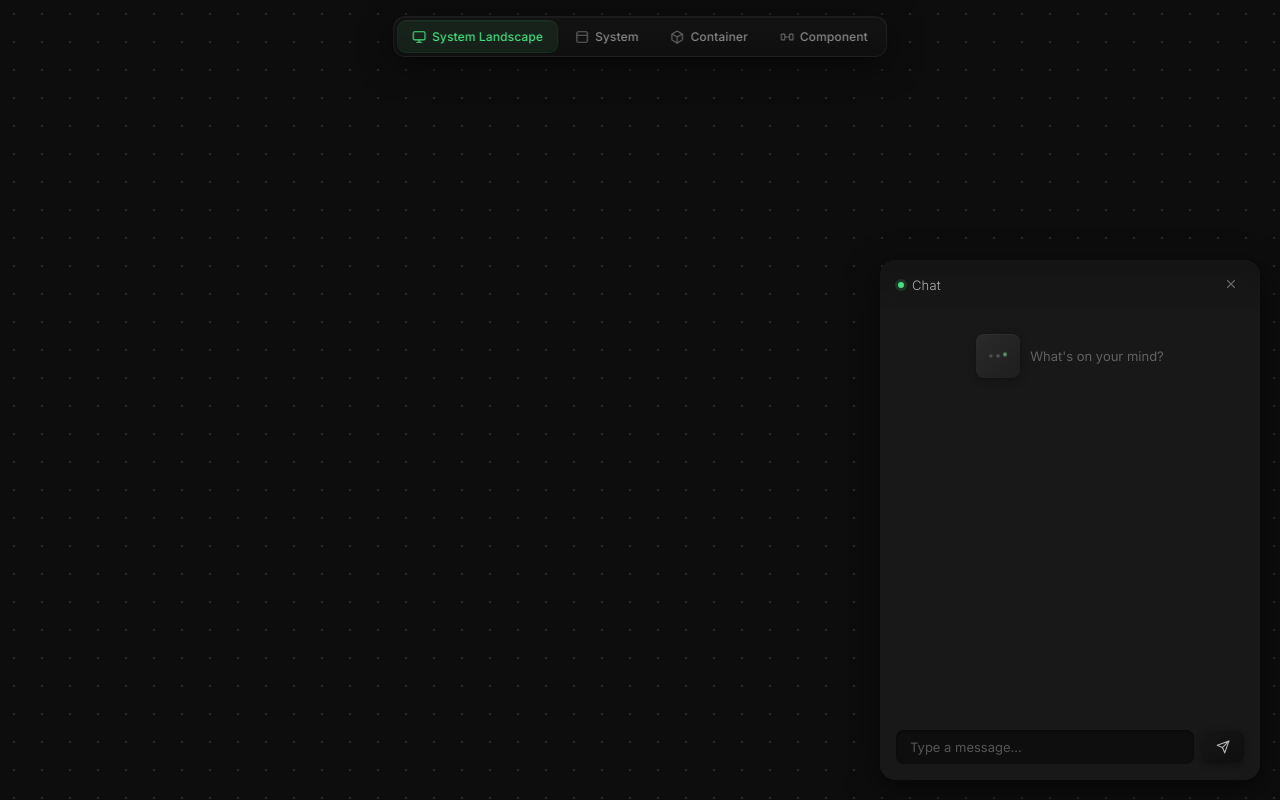
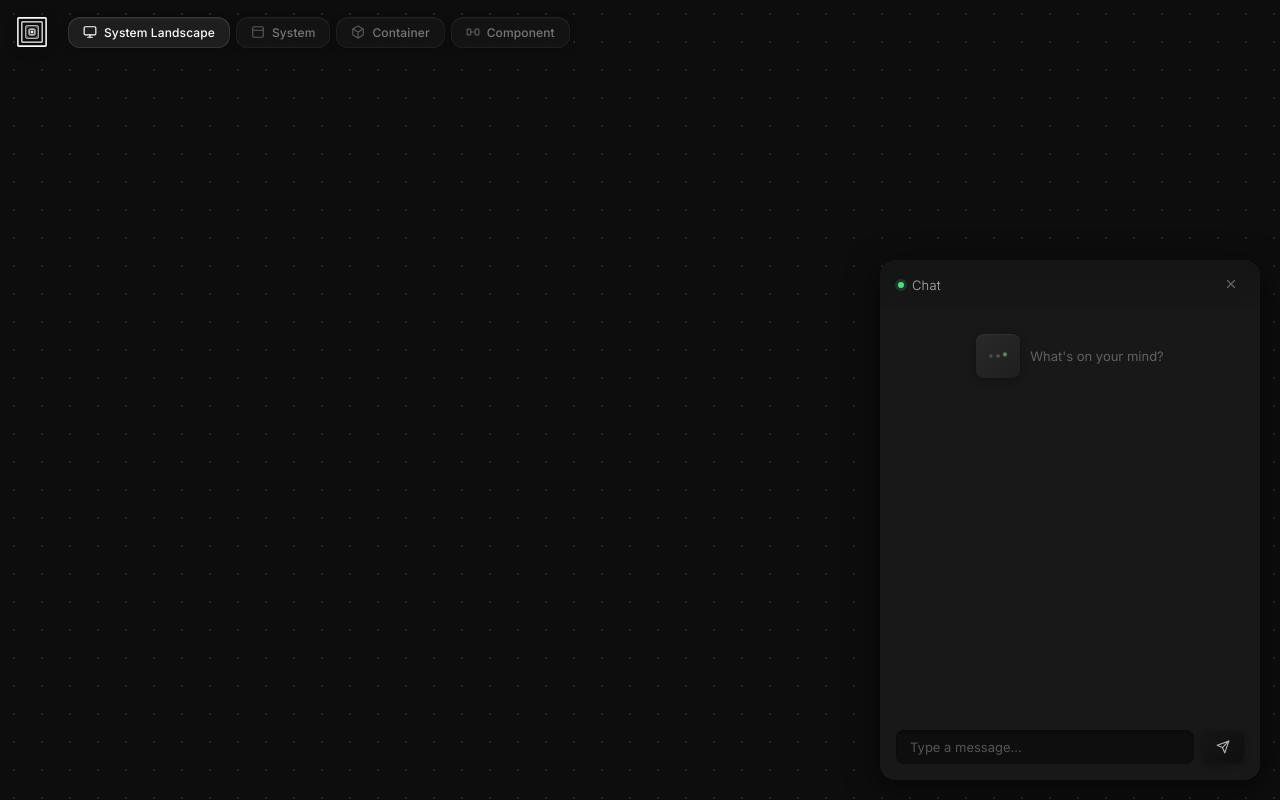
Before and after one commit to chrishayen/robotlegs, a website built with Vite: page frontend/index.html in a window 1280 px wide. Both pictures are taken after a click on the button "System Landscape". Built offline with nearby package versions, Linux system fonts and the light colour scheme.

Commit message:
scroll fix

```diff
--- a/frontend/index.html
+++ b/frontend/index.html
@@ -10,7 +10,9 @@
 </head>
 <body>
 <div id="app">
-    <!-- C4 Level Toggles -->
+    <!-- Top bar: logo + C4 level toggles -->
+    <div id="top-bar" class="top-bar">
+        <img src="src/assets/images/logo.svg" alt="RobotLegs" class="app-logo" />
         <div id="c4-toggles" class="c4-toggles">
             <button class="c4-toggle active" data-level="system-landscape">
                 <svg viewBox="0 0 24 24" width="14" height="14" fill="none" stroke="currentColor" stroke-width="2" stroke-linecap="round" stroke-linejoin="round"><rect x="2" y="3" width="20" height="14" rx="2"/><line x1="8" y1="21" x2="16" y2="21"/><line x1="12" y1="17" x2="12" y2="21"/></svg>
@@ -28,6 +30,7 @@
                 <svg viewBox="0 0 24 24" width="14" height="14" fill="none" stroke="currentColor" stroke-width="2" stroke-linecap="round" stroke-linejoin="round"><rect x="2" y="7" width="6" height="10" rx="1"/><rect x="16" y="7" width="6" height="10" rx="1"/><path d="M8 12h8"/></svg>
                 <span>Component</span>
             </button>
+        </div>
     </div>
 
     <!-- 4 C4 Level Canvases -->
--- a/frontend/src/canvas-node.js
+++ b/frontend/src/canvas-node.js
@@ -96,9 +96,11 @@ export class CanvasNode {
 
 /**
  * Enable dragging on all .canvas-node elements inside a container.
+ * @param {HTMLElement} container - The canvas element
+ * @param {Function} getPanOffset - Callback that returns {x, y} pan offset for this canvas
  * Returns a cleanup function.
  */
-export function enableDragging(container) {
+export function enableDragging(container, getPanOffset) {
     let activeNode = null;
     let offsetX = 0;
     let offsetY = 0;
@@ -108,12 +110,14 @@ export function enableDragging(container) {
         if (!node || e.target.closest('.node-port-dot')) return;
 
         activeNode = node;
-        // Read current logical position (untransformed coord space)
         const currentX = parseFloat(activeNode.style.left) || 0;
         const currentY = parseFloat(activeNode.style.top) || 0;
-        // Cursor offset relative to node's logical origin
-        offsetX = e.clientX - currentX;
-        offsetY = e.clientY - currentY;
+        // Convert mouse position to canvas local coordinates
+        const pan = getPanOffset();
+        const localMouseX = e.clientX - pan.x;
+        const localMouseY = e.clientY - pan.y;
+        offsetX = localMouseX - currentX;
+        offsetY = localMouseY - currentY;
 
         activeNode.classList.add('selected');
         activeNode.style.zIndex = 10;
@@ -122,8 +126,13 @@ export function enableDragging(container) {
 
     function onPointerMove(e) {
         if (!activeNode) return;
-        let newX = e.clientX - offsetX;
-        let newY = e.clientY - offsetY;
+        // Convert mouse position to canvas local coordinates
+        const pan = getPanOffset();
+        const localMouseX = e.clientX - pan.x;
+        const localMouseY = e.clientY - pan.y;
+
+        let newX = localMouseX - offsetX;
+        let newY = localMouseY - offsetY;
 
         activeNode.style.left = `${newX}px`;
         activeNode.style.top = `${newY}px`;
--- a/frontend/src/canvas.css
+++ b/frontend/src/canvas.css
@@ -1,48 +1,59 @@
 /* Canvas node styles */
 
-/* --- C4 Level Toggles --- */
-.c4-toggles {
+/* --- Top Bar (logo + C4 toggles) --- */
+.top-bar {
     position: fixed;
     top: 16px;
-    left: 50%;
-    transform: translateX(-50%);
+    left: 16px;
     display: flex;
-    gap: 4px;
-    background: linear-gradient(180deg, rgba(20, 20, 20, 0.85) 0%, rgba(16, 16, 16, 0.8) 100%);
-    border: 1px solid rgba(255, 255, 255, 0.06);
-    border-radius: 12px;
-    padding: 4px;
+    align-items: center;
+    gap: 20px;
     z-index: 100;
-    backdrop-filter: blur(12px);
-    box-shadow: 0 8px 32px rgba(0, 0, 0, 0.5), inset 0 1px 0 rgba(255, 255, 255, 0.04);
+}
+
+.app-logo {
+    width: 32px;
+    height: 32px;
+    flex-shrink: 0;
+    filter: drop-shadow(0 2px 6px rgba(0,0,0,0.4));
+}
+
+/* --- C4 Level Toggles (individual buttons) --- */
+.c4-toggles {
+    display: flex;
+    gap: 6px;
 }
 
 .c4-toggle {
     display: flex;
     align-items: center;
-    gap: 6px;
-    background: transparent;
-    border: none;
-    border-radius: 8px;
-    padding: 8px 14px;
-    color: #888;
+    gap: 7px;
+    background: rgba(24, 24, 24, 0.7);
+    border: 1px solid rgba(255, 255, 255, 0.05);
+    border-radius: 12px;
+    padding: 7px 14px;
+    color: #777;
     font-size: 12px;
     font-weight: 500;
     font-family: inherit;
-    cursor: pointer;
+    cursor: pointer !important;
     transition: all 0.2s ease;
     letter-spacing: 0.01em;
+    backdrop-filter: blur(8px);
+    box-shadow: 0 2px 8px rgba(0, 0, 0, 0.2), inset 0 1px 0 rgba(255, 255, 255, 0.03);
 }
 
 .c4-toggle:hover {
-    color: #ccc;
-    background: rgba(255, 255, 255, 0.04);
+    color: #bbb;
+    background: rgba(30, 30, 30, 0.85);
+    border-color: rgba(255, 255, 255, 0.08);
 }
 
 .c4-toggle.active {
-    color: #4ade80;
-    background: rgba(74, 222, 128, 0.08);
-    box-shadow: 0 0 0 1px rgba(74, 222, 128, 0.15), inset 0 1px 0 rgba(255, 255, 255, 0.03);
+    color: #ffffff;
+    background: rgba(36, 36, 36, 0.8);
+    border-color: rgba(255, 255, 255, 0.1);
+    box-shadow: 0 2px 8px rgba(0, 0, 0, 0.2), inset 0 1px 0 rgba(255, 255, 255, 0.05);
 }
 
 .c4-toggle svg {
@@ -54,11 +65,16 @@
     opacity: 1;
 }
 
+.c4-toggle span {
+    cursor: pointer !important;
+}
+
 /* --- C4 Canvases --- */
 .c4-canvases {
     position: absolute;
     inset: 0;
     z-index: 1;
+    overflow: hidden;
 }
 
 .c4-canvas {
@@ -68,6 +84,8 @@
     opacity: 0;
     pointer-events: none;
     transition: opacity 0.25s ease;
+    transform-origin: 0 0;
+    will-change: transform;
 }
 
 .c4-canvas.active {
--- a/frontend/src/main.js
+++ b/frontend/src/main.js
@@ -18,8 +18,41 @@ const c4Canvases = document.querySelectorAll('.c4-canvas');
 
 let activeLevel = 'system-landscape';
 
+// Per-canvas pan state so each C4 level remembers its own scroll position
+let panOffsetX = 0;
+let panOffsetY = 0;
+
+const panState = {
+    'system-landscape': { offsetX: 0, offsetY: 0 },
+    'system':           { offsetX: 0, offsetY: 0 },
+    'container':        { offsetX: 0, offsetY: 0 },
+    'component':        { offsetX: 0, offsetY: 0 },
+};
+
+function applyPan() {
+    app.style.backgroundPosition = `${panOffsetX}px ${panOffsetY}px`;
+    const activeCanvas = document.querySelector('.c4-canvas.active');
+    if (activeCanvas) {
+        activeCanvas.style.transform = `translate(${panOffsetX}px, ${panOffsetY}px)`;
+    }
+}
+
 function switchC4Level(level) {
+    // Save current canvas pan state
+    const current = panState[activeLevel];
+    if (current) {
+        current.offsetX = panOffsetX;
+        current.offsetY = panOffsetY;
+    }
+
     activeLevel = level;
+
+    // Restore new canvas pan state
+    const next = panState[level];
+    if (next) {
+        panOffsetX = next.offsetX;
+        panOffsetY = next.offsetY;
+    }
 
     // Update toggle buttons
     c4Toggles.forEach(btn => {
@@ -30,7 +63,15 @@ function switchC4Level(level) {
     c4Canvases.forEach(canvas => {
         const isActive = canvas.id === `canvas-${level}`;
         canvas.classList.toggle('active', isActive);
+        // Always keep each canvas at its own saved pan offset so nodes don't jump
+        const state = panState[canvas.id.replace('canvas-', '')];
+        if (state) {
+            canvas.style.transform = `translate(${state.offsetX}px, ${state.offsetY}px)`;
+        }
     });
+
+    // Apply pan for the now-active canvas
+    applyPan();
 }
 
 c4Toggles.forEach(btn => {
@@ -276,18 +317,16 @@ waitForWails().then(() => {
 
     // Enable dragging on each canvas
     c4Canvases.forEach(canvas => {
-        enableDragging(canvas);
+        enableDragging(canvas, () => ({ x: panOffsetX, y: panOffsetY }));
     });
 
     // --- Pan: dot grid + active canvas nodes move together ---
     let isPanning = false;
     let panStartX = 0;
     let panStartY = 0;
-    let panOffsetX = 0;
-    let panOffsetY = 0;
 
     app.addEventListener('mousedown', (e) => {
-        if (e.target.closest('.chat-panel') || e.target.closest('.chat-toggle') || e.target.closest('.canvas-node') || e.target.closest('.c4-toggles')) {
+        if (e.target.closest('.chat-panel') || e.target.closest('.chat-toggle') || e.target.closest('.canvas-node') || e.target.closest('.c4-toggles') || e.target.closest('.top-bar')) {
             return;
         }
         isPanning = true;
@@ -305,13 +344,7 @@ waitForWails().then(() => {
         panStartX = e.clientX;
         panStartY = e.clientY;
 
-        // Move background and active canvas content together
-        app.style.backgroundPosition = `${panOffsetX}px ${panOffsetY}px`;
-
-        const activeCanvas = document.querySelector('.c4-canvas.active');
-        if (activeCanvas) {
-            activeCanvas.style.transform = `translate(${panOffsetX}px, ${panOffsetY}px)`;
-        }
+        applyPan();
     });
 
     window.addEventListener('mouseup', () => {
```
Also changed, not shown: AGENTS.md (+1 -0 lines), frontend/src/assets/images/logo.svg (added). Lines whose indentation alone changed are shown as unchanged.
